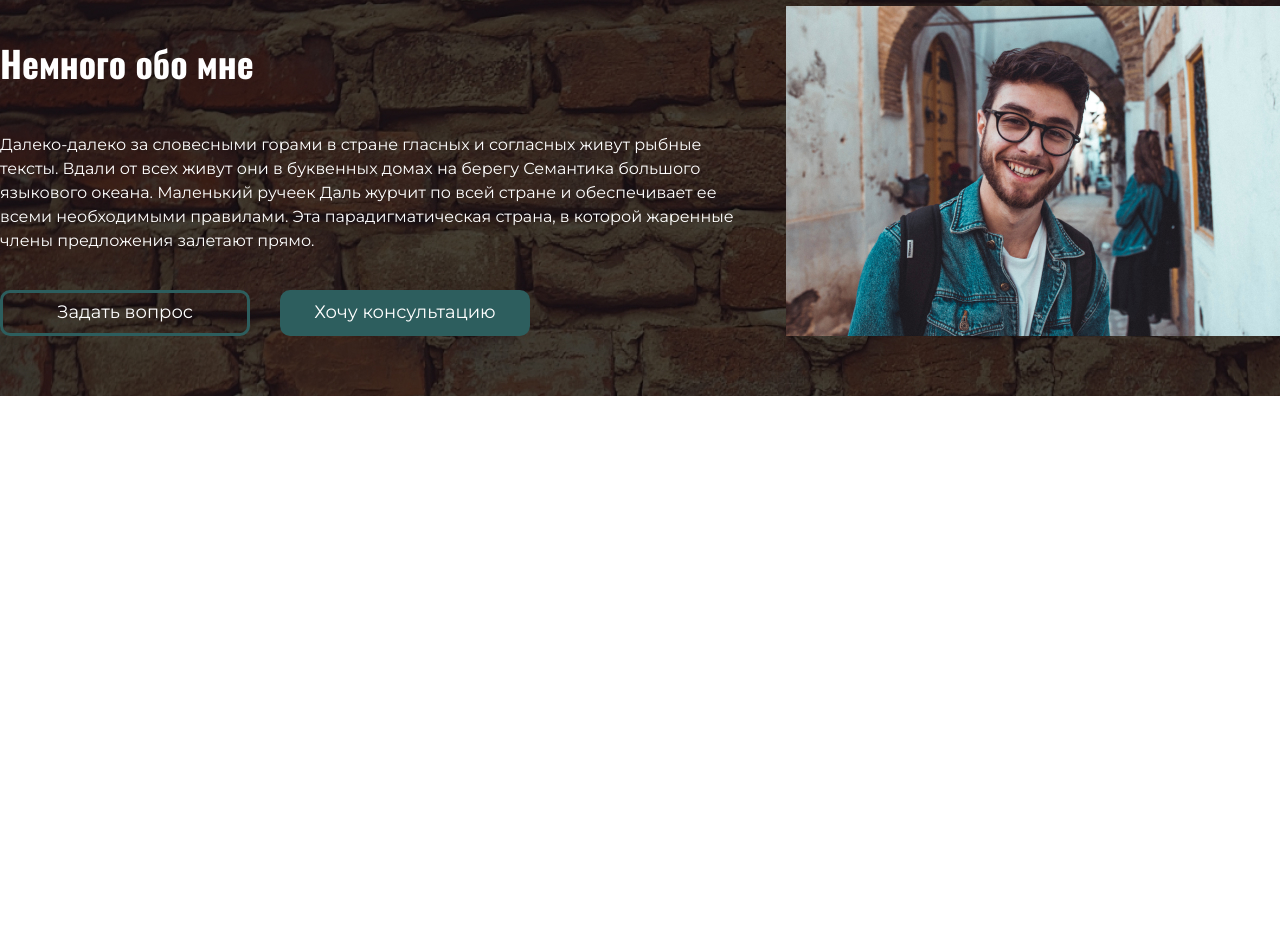
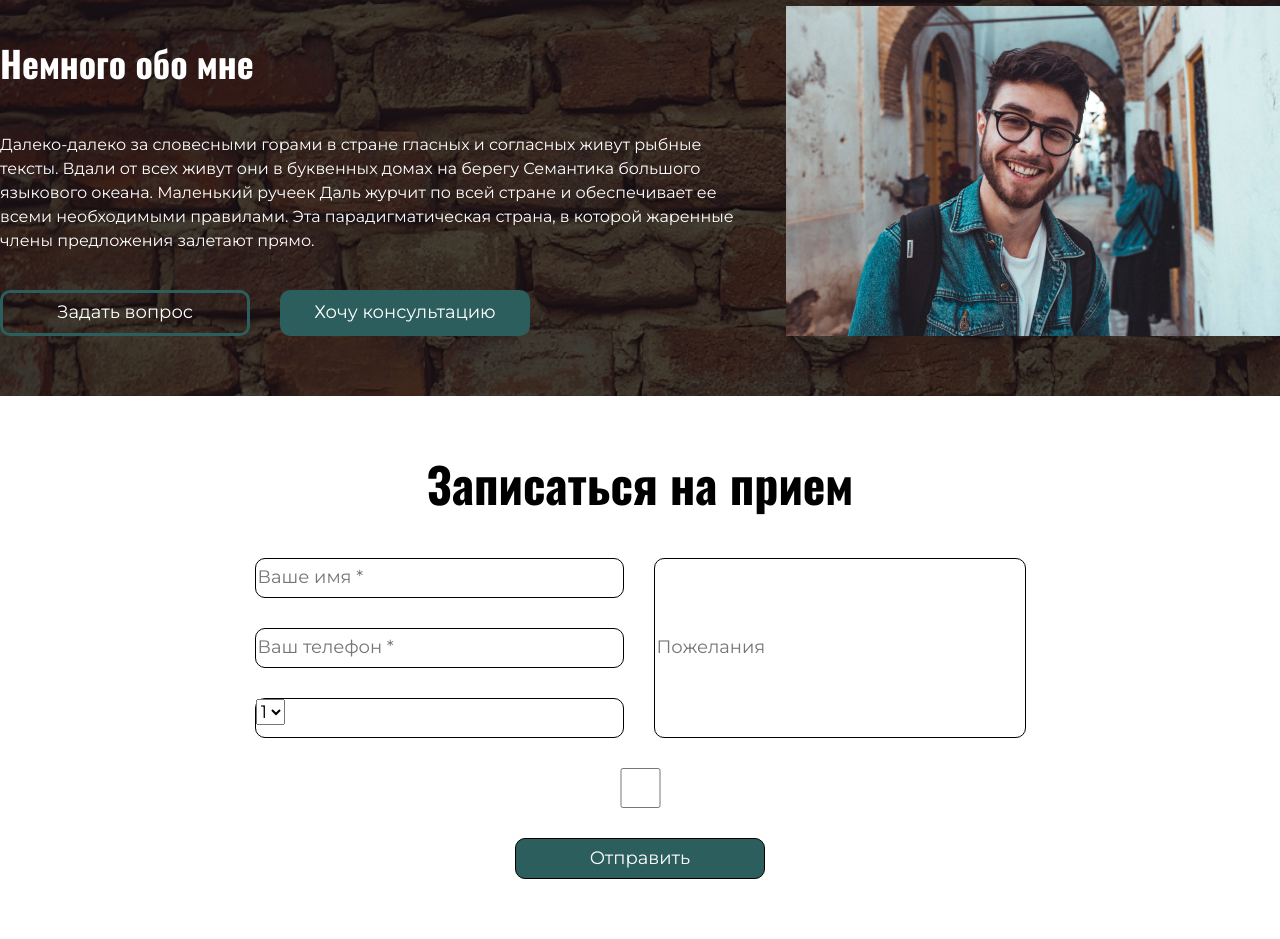
Before and after one commit to sobkoili/sobko-iliya-2.0, a plain HTML site: page index.html in a window 1280 px wide. Shown: the part 1157-2096 px from the top of the page. Before the commit the page ends 1553 px from the top, so only its background shows below. Drawn offline with Linux system fonts and the light colour scheme.

Commit message:
add form section

```diff
--- a/index.html
+++ b/index.html
@@ -79,6 +79,24 @@
         </a>
         <img src="./img/about-photo.jpg" alt="photo" class="about__img">
       </section>
+
+
+        <form action=" https://fom.in.ua/echo" class="form center">
+          <h4 class="form__child">Записаться на прием</h4>
+          <input class="form__child" required type="text" name="user name" placeholder="Ваше имя *"  >
+          <input class="form__child" required type="number" name="user number" placeholder="Ваш телефон *" >
+          <label class="form__child" for="#">
+            <select  required name="#">
+              <option value="">1</option>
+              <option value="">1</option>
+              <option value=""></option>
+            </select>
+          </label>
+          <input class="form__child" type="text" name="user wishes" placeholder="Пожелания">
+          <input class="form__child" type="checkbox" name="Я согласен с политикой конфиденциальности" value="Я согласен с политикой конфиденциальности">
+          <button class="form__child btn" type="submit">Отправить</button>
+
+        </form>
     </main>
   </body>
 </html>
--- /dev/null
+++ b/sass/_form.scss
@@ -0,0 +1,53 @@
+.form{
+    display: grid;
+    grid-template-columns:369px 372px;
+    grid-template-rows: 72px 40px 40px 40px 40px;
+    padding-top: 60px;
+    padding-bottom: 60px;
+    gap: 30px;
+    justify-content: center;
+
+    &__child{
+        font-size: 18px;
+        grid-column: 1;
+        border: 1px solid black;
+        border-radius: 10px;
+    }
+    &__child:nth-child(1){
+        grid-column: 1/3;
+        text-align: center;
+        border: 0;
+        font-size: 48px;
+        margin: 0;
+
+
+
+    }
+    &__child:nth-child(5){
+        grid-column: 2;
+        grid-row: 5/2;
+
+
+
+    }
+    &__child:nth-child(6){
+        grid-column: 1/3;
+
+    }
+    &__child:nth-child(7){
+        grid-column: 1/3;
+        width: 250px;
+        display: block;
+    margin-left: auto;
+    margin-right: auto;
+
+
+
+
+
+
+    }
+
+
+
+}
--- a/sass/style.scss
+++ b/sass/style.scss
@@ -7,3 +7,4 @@
 @import "btn";
 @import "services";
 @import "about";
+@import "form";
```
Also changed, not shown: css/style.css, 1 other file.
